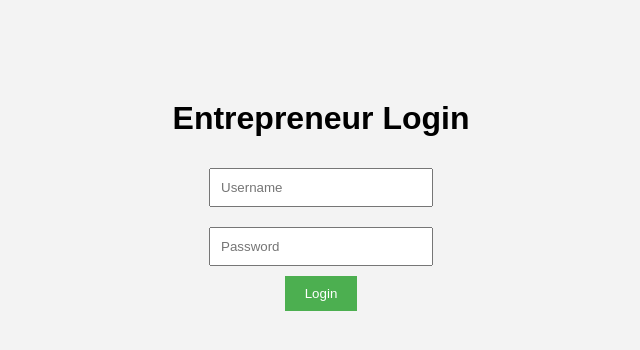
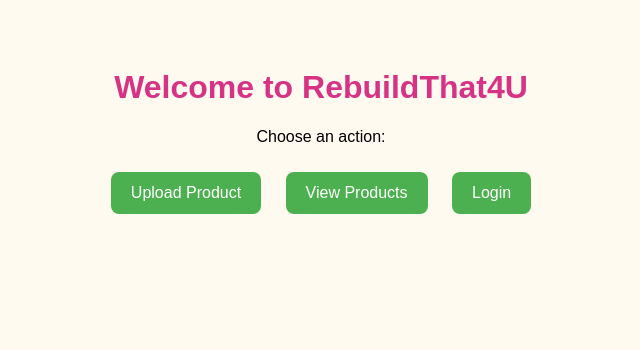
Before and after one commit to morrowland-code/schrodinger, a website: page index.html in a window 1280 px wide. Shown: the whole page, without its empty margins (319-959 px from the left). Drawn offline with Linux system fonts and the light colour scheme.

Commit message:
Fix homepage and make rebuildthat4u live

```diff
--- a/index.html
+++ b/index.html
@@ -2,19 +2,36 @@
 <html lang="en">
 <head>
     <meta charset="UTF-8">
-    <title>Login Page</title>
-    <link rel="stylesheet" href="style.css">
+    <title>RebuildThat4U</title>
+    <style>
+        body {
+            font-family: Arial, sans-serif;
+            background: #fffaf0;
+            text-align: center;
+            padding: 40px;
+        }
+        h1 {
+            color: #d63384;
+        }
+        a {
+            display: inline-block;
+            margin: 10px;
+            padding: 12px 20px;
+            background-color: #4CAF50;
+            color: white;
+            text-decoration: none;
+            border-radius: 8px;
+        }
+        a:hover {
+            background-color: #45a049;
+        }
+    </style>
 </head>
 <body>
-
-    <h1>Entrepreneur Login</h1>
-
-    <form id="loginForm">
-        <input type="text" id="username" placeholder="Username" required><br>
-        <input type="password" id="password" placeholder="Password" required><br>
-        <button type="submit">Login</button>
-    </form>
-
-    <script src="script.js"></script>
+    <h1>Welcome to RebuildThat4U</h1>
+    <p>Choose an action:</p>
+    <a href="/upload-product.html">Upload Product</a>
+    <a href="/view-products.html">View Products</a>
+    <a href="/index.html">Login</a>
 </body>
 </html>
```
